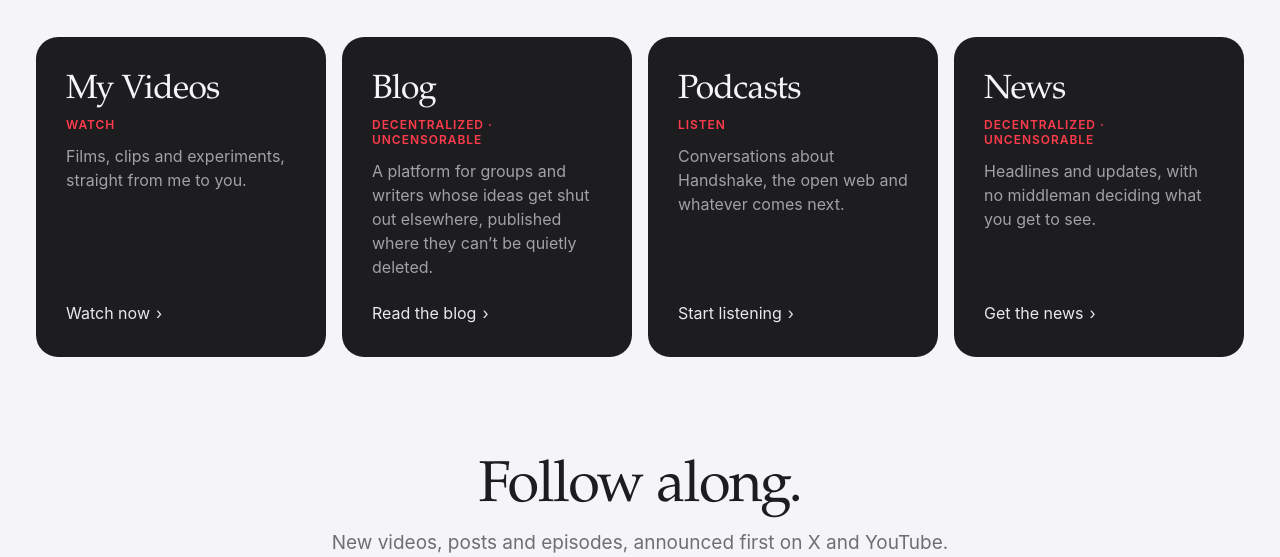
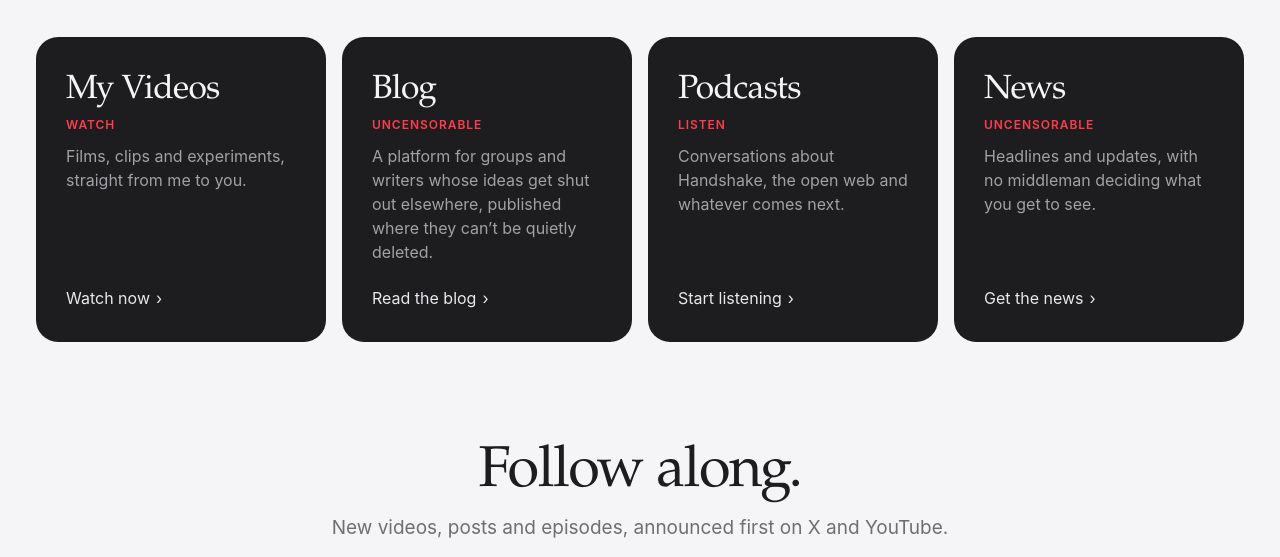
Before and after one commit to ShallowTile270/thns, a plain HTML site: page index.html in a window 1280 px wide. Shown: the part 1046-1603 px from the top of the page. Drawn offline with Linux system fonts and the light colour scheme.

Commit message:
Tag the Blog and News tiles as just Uncensorable
Co-Authored-By: Claude Opus 5.5 <noreply@anthropic.com>
Claude-Session: https://claude.ai/code/session_01FskjoJZNHSp1UznmA5quXb

```diff
--- a/index.html
+++ b/index.html
@@ -35,7 +35,7 @@
       <span class="go">Watch now</span>
     </a>
     <a class="tile" href="/blog.html">
-      <h3>Blog</h3><p class="tag">Decentralized &middot; Uncensorable</p>
+      <h3>Blog</h3><p class="tag">Uncensorable</p>
       <p class="desc">A platform for groups and writers whose ideas get shut out elsewhere, published where they can&rsquo;t be quietly deleted.</p>
       <span class="go">Read the blog</span>
     </a>
@@ -45,7 +45,7 @@
       <span class="go">Start listening</span>
     </a>
     <a class="tile" href="/news.html">
-      <h3>News</h3><p class="tag">Decentralized &middot; Uncensorable</p>
+      <h3>News</h3><p class="tag">Uncensorable</p>
       <p class="desc">Headlines and updates, with no middleman deciding what you get to see.</p>
       <span class="go">Get the news</span>
     </a>
```
